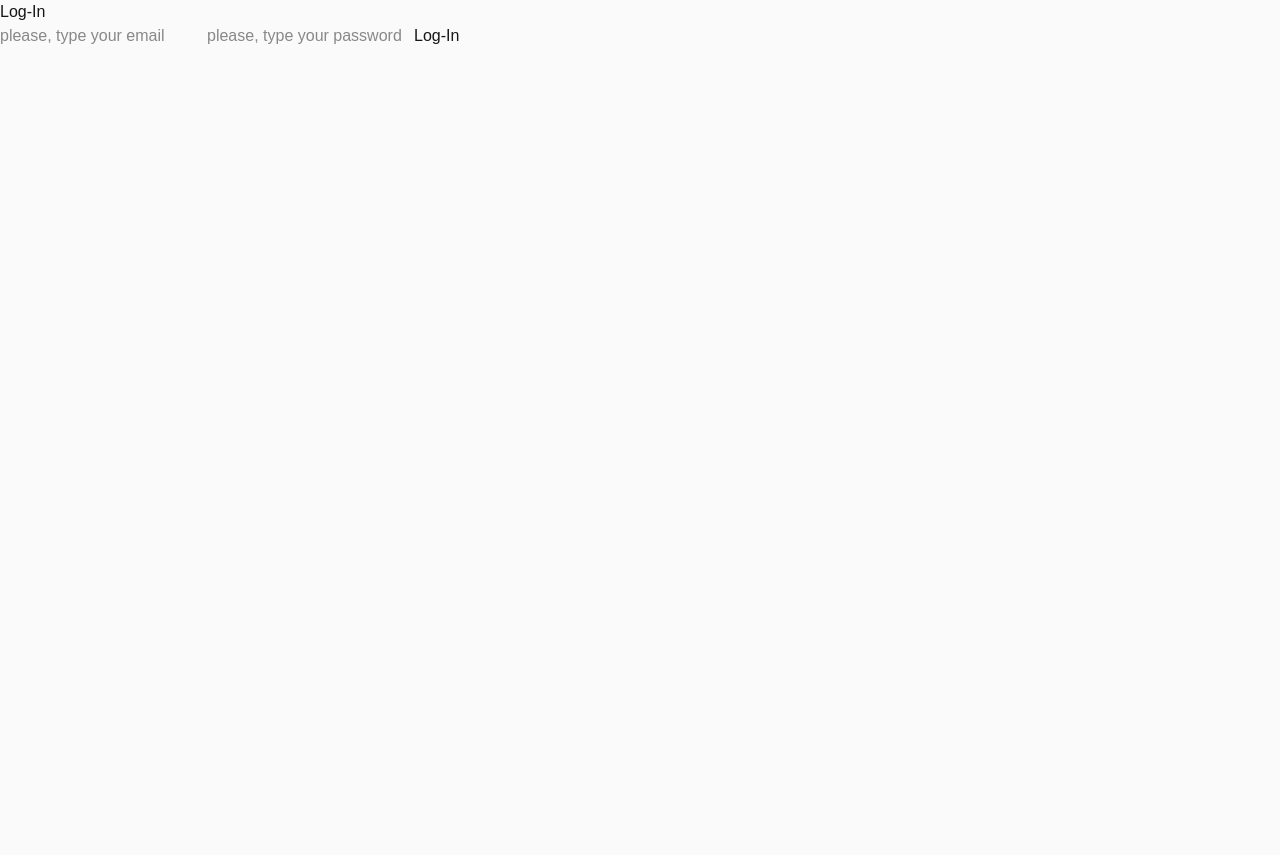
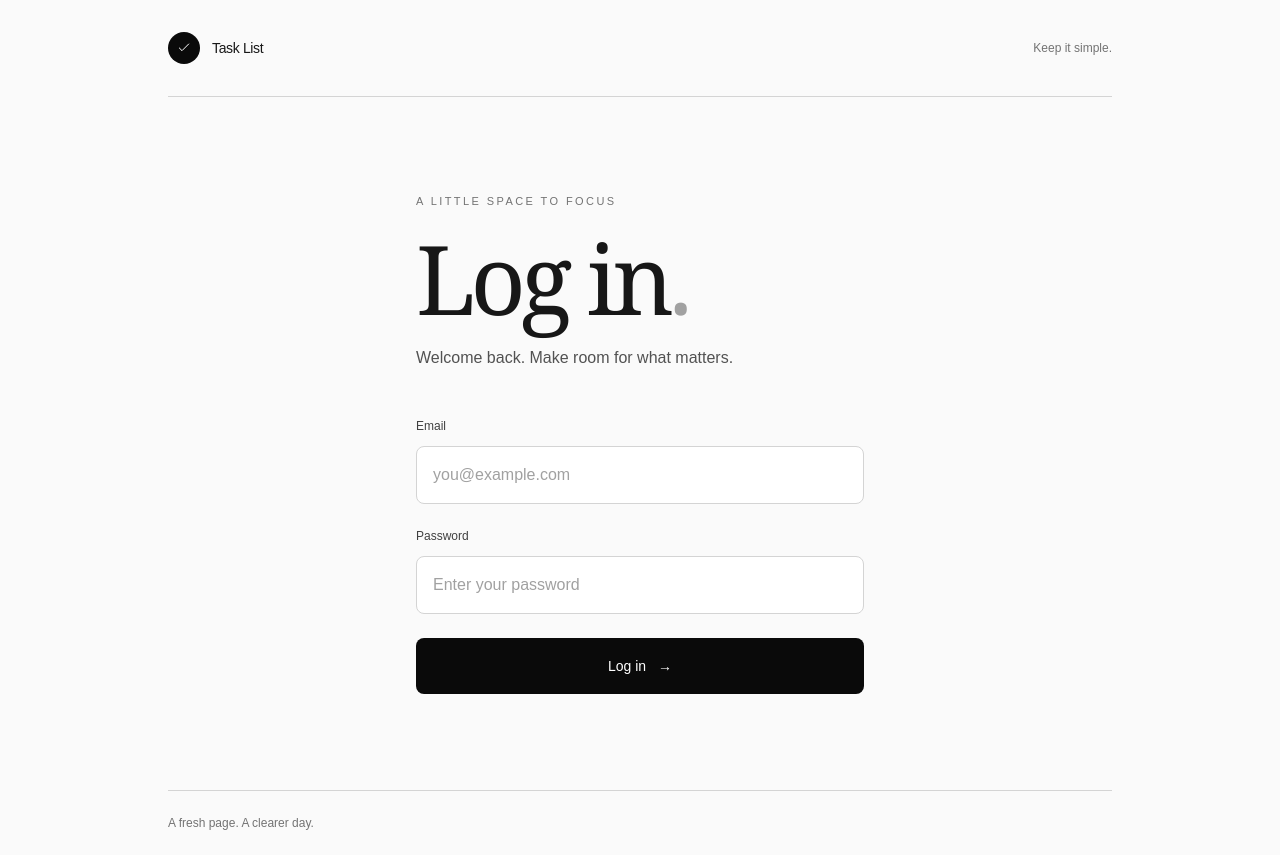
Before and after one commit to Joao-Dev2012/react-task-list, a Next.js app: page / in a window 1280 px wide. Before the commit the page ends 800 px from the top, so only its background shows below. Built offline with nearby package versions, Linux system fonts and the light colour scheme; no server answers.

Commit message:
style: align login with tasks and show authentication errors

```diff
--- a/app/components/login.tsx
+++ b/app/components/login.tsx
@@ -1,27 +1,102 @@
 'use client'
+
 import { useRouter } from 'next/navigation'
 import { useState } from 'react'
 import { logIn } from '@/services/auth'
-export default function Login(){
-    const [loginEmail,setLoginEmail] = useState('')
-    const [loginPassword,setLoginPassword] = useState('')
-    const tasksRouter = useRouter()
-    async function handleLogIn() {
-        const { data , error } = await logIn(loginEmail,loginPassword)
-        console.log('DATA:',data)
-        console.log('ERROR:',error)
-            if(data){
-                tasksRouter.push('/tasks')
-            }
 
+export default function Login() {
+  const [loginEmail, setLoginEmail] = useState('')
+  const [loginPassword, setLoginPassword] = useState('')
+  const [loginError, setLoginError] = useState('')
+  const tasksRouter = useRouter()
 
+  async function handleLogIn() {
+    setLoginError('')
+
+    try {
+      const { data, error } = await logIn(loginEmail, loginPassword)
+
+      if (error || !data.session || !data.user) {
+        setLoginError('Unable to log in. Check your email and password and try again.')
+        return
+      }
+
+      tasksRouter.push('/tasks')
+    } catch {
+      setLoginError('Unable to log in right now. Please try again in a moment.')
     }
-    return(
-        <div>
-            <h1>Log-In</h1>
-            <input type="email"  onChange={(e)=> setLoginEmail( e.target.value)} value={loginEmail} placeholder='please, type your email' />
-            <input type="password" onChange={(e)=> setLoginPassword( e.target.value)} value={loginPassword} placeholder='please, type your password' />
-            <button onClick={handleLogIn}>Log-In</button>
+  }
+
+  return (
+    <div className="mx-auto flex min-h-svh max-w-5xl flex-col px-6 sm:px-10">
+      <header className="flex items-center justify-between border-b border-neutral-300 py-6 sm:py-8">
+        <span className="flex items-center gap-3 text-sm font-medium tracking-tight">
+          <span className="grid size-8 place-items-center rounded-full bg-neutral-950 text-white" aria-hidden="true">
+            <svg width="16" height="16" viewBox="0 0 24 24" fill="none" stroke="currentColor" strokeWidth="1.5" strokeLinecap="round" strokeLinejoin="round">
+              <path d="m5 12 4 4L19 6" />
+            </svg>
+          </span>
+          Task List
+        </span>
+        <span className="text-xs text-neutral-500">Keep it simple.</span>
+      </header>
+
+      <main className="mx-auto w-full max-w-md flex-1 pb-16 pt-16 sm:pb-24 sm:pt-24">
+        <div className="mb-10 sm:mb-12">
+          <p className="mb-5 text-[11px] font-medium tracking-[0.22em] text-neutral-500 uppercase">A little space to focus</p>
+          <h1 className="font-serif text-6xl leading-none tracking-[-0.055em] sm:text-8xl">Log in<span className="text-neutral-400">.</span></h1>
+          <p className="mt-5 text-sm leading-6 text-neutral-600 sm:text-base">Welcome back. Make room for what matters.</p>
         </div>
-    )
+
+        <div className="space-y-6">
+          <div>
+            <label htmlFor="login-email" className="mb-3 block text-xs font-medium text-neutral-700">Email</label>
+            <input
+              id="login-email"
+              className="task-input w-full rounded-lg border border-neutral-300 bg-white px-4 py-4 text-base placeholder:text-neutral-400"
+              type="email"
+              autoComplete="email"
+              onChange={(e) => setLoginEmail(e.target.value)}
+              value={loginEmail}
+              placeholder="you@example.com"
+              aria-describedby={loginError ? 'login-error' : undefined}
+            />
+          </div>
+
+          <div>
+            <label htmlFor="login-password" className="mb-3 block text-xs font-medium text-neutral-700">Password</label>
+            <input
+              id="login-password"
+              className="task-input w-full rounded-lg border border-neutral-300 bg-white px-4 py-4 text-base placeholder:text-neutral-400"
+              type="password"
+              autoComplete="current-password"
+              onChange={(e) => setLoginPassword(e.target.value)}
+              value={loginPassword}
+              placeholder="Enter your password"
+              aria-describedby={loginError ? 'login-error' : undefined}
+            />
+          </div>
+
+          {loginError && (
+            <p id="login-error" role="alert" className="rounded-lg border border-neutral-300 bg-neutral-100 px-4 py-3 text-sm leading-6 text-neutral-700">
+              {loginError}
+            </p>
+          )}
+
+          <button
+            type="button"
+            className="add-button flex min-h-14 w-full items-center justify-center gap-3 rounded-lg bg-neutral-950 px-6 text-sm font-medium text-white"
+            onClick={handleLogIn}
+          >
+            Log in
+            <span aria-hidden="true">&rarr;</span>
+          </button>
+        </div>
+      </main>
+
+      <footer className="border-t border-neutral-300 py-6 text-xs text-neutral-500">
+        A fresh page. A clearer day.
+      </footer>
+    </div>
+  )
 }
```
